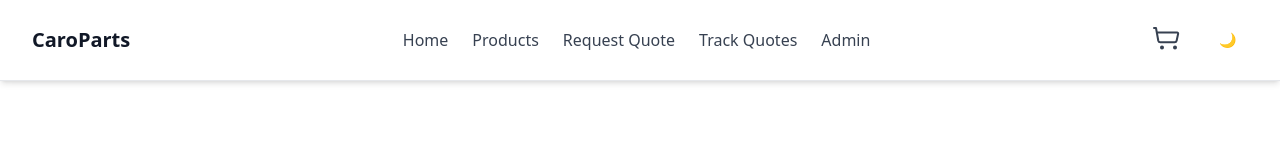
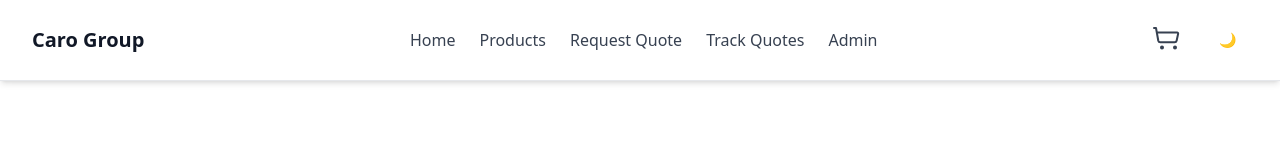
Before and after one commit to kimocks-netizen/frontend-caro, a React (Vite) app: page / in a window 1280 px wide. Shown: the top 160 px of the page. Built offline with nearby package versions, Linux system fonts and the light colour scheme.

Commit message:
Nav page edited

```diff
--- a/src/components/layout/Header.tsx
+++ b/src/components/layout/Header.tsx
@@ -83,7 +83,7 @@ const Header: React.FC = () => {
               onClick={() => handleNavClick('/')}
               className={`text-xl font-bold hover:text-purple-600 transition-colors ${isDarkMode ? 'text-white' : 'text-gray-900'}`}
             >
-              CaroParts
+              Caro Group
             </button>
           </div>
 
```
